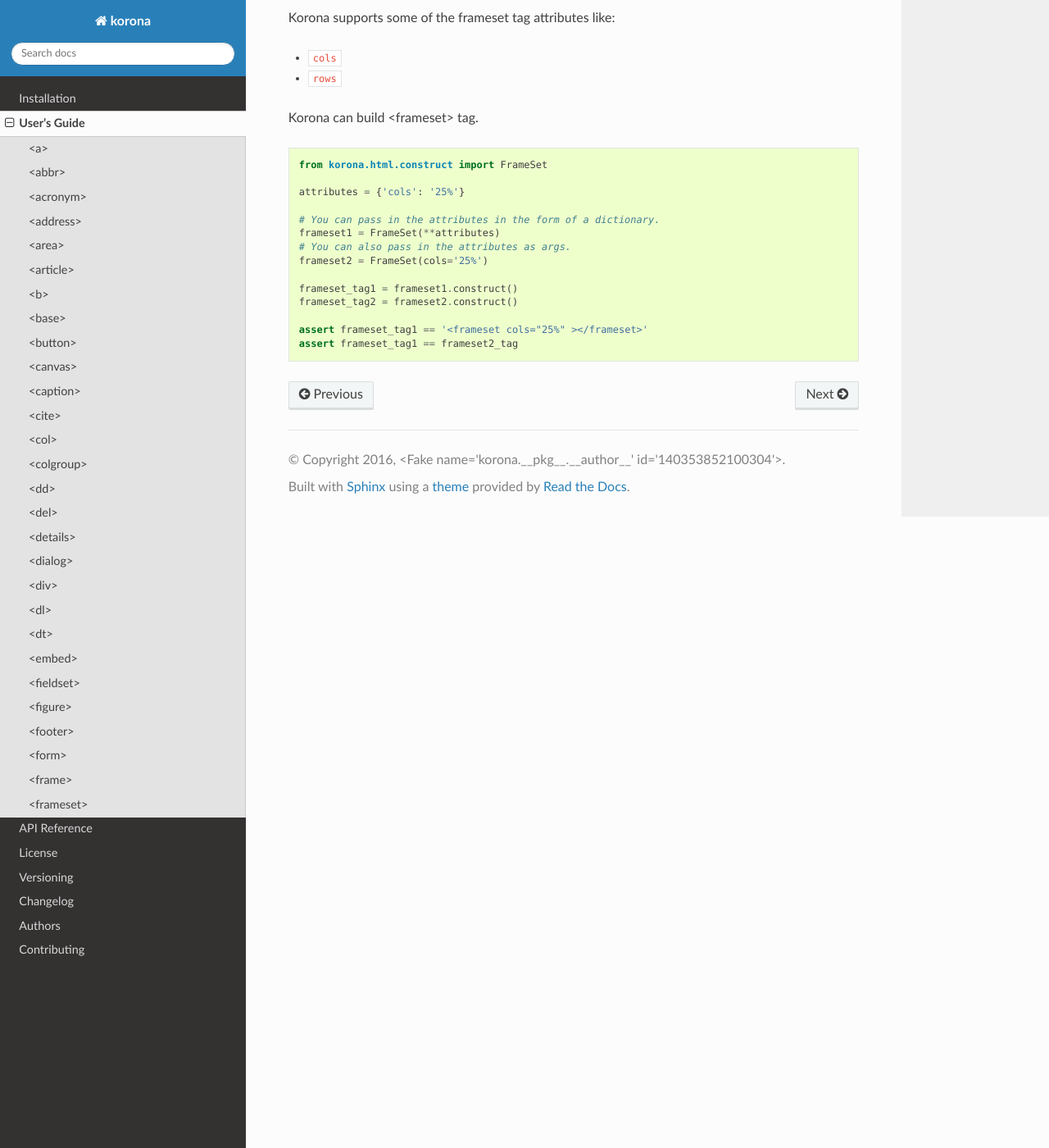
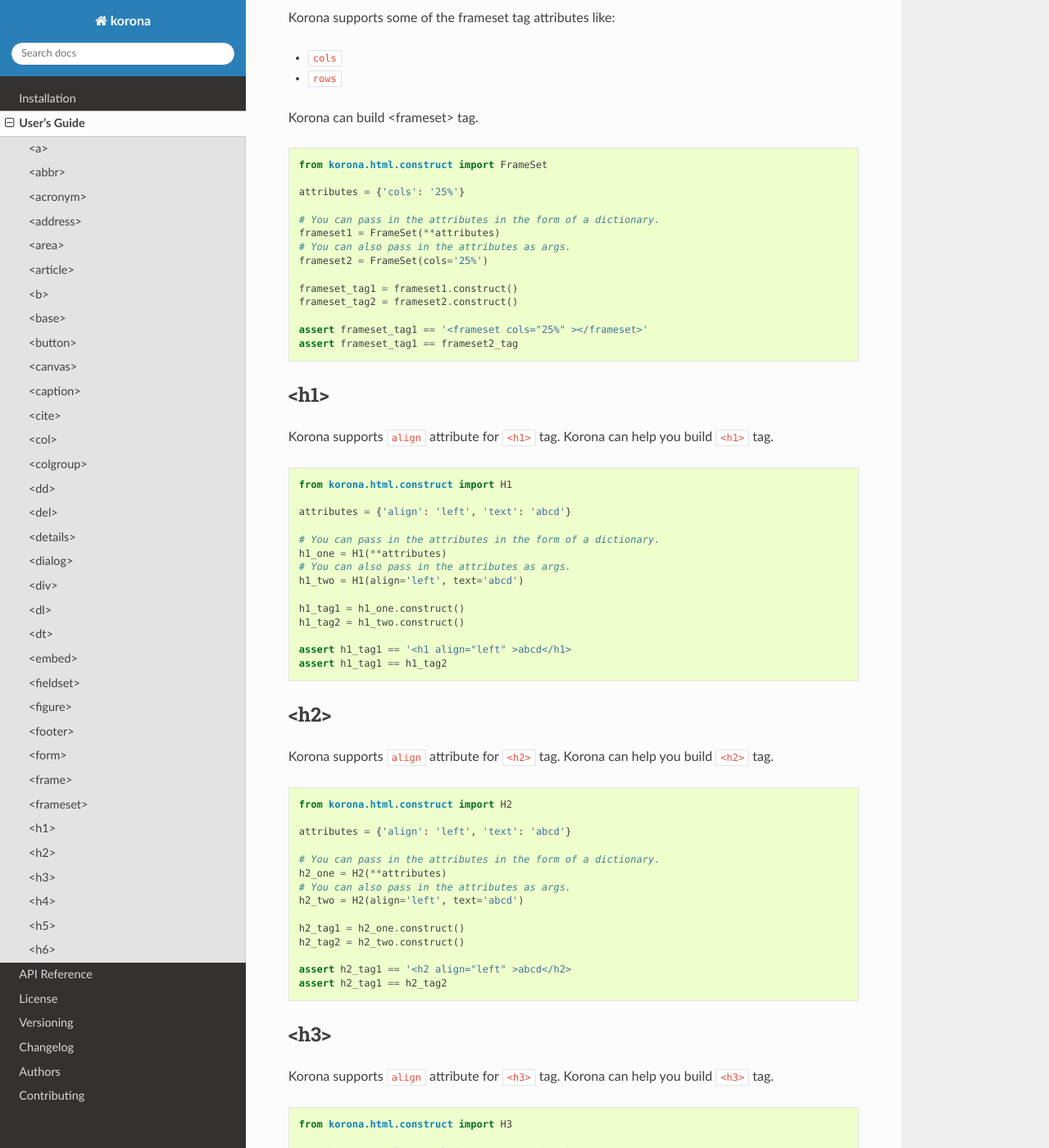
Before and after one commit to bharadwajyarlagadda/korona, a Sphinx documentation site: the page built from docs/guide.rst, in a window 1280 px wide and 1400 px high, scrolled down 13832 px. Shown: the whole window at 82% size. Built offline with Sphinx 7.4.7 and the Read the Docs theme 2.0.0, drawn with Linux system fonts in a browser that asks for light colours; the version number could not be read and is left out; some of the changed text lies outside the part shown.

Commit message:
Added <h1> to <h6> tags to CHANGELOG; Added api reference for H1() to H6() classes; Added examples for constructing <h1> to <h6> tags

```diff
--- a/docs/guide.rst
+++ b/docs/guide.rst
@@ -742,3 +742,135 @@
 
     assert frameset_tag1 == '<frameset cols="25%" ></frameset>'
     assert frameset_tag1 == frameset2_tag
+
+<h1>
+----
+
+Korona supports ``align`` attribute for ``<h1>`` tag. Korona can help you build ``<h1>`` tag.
+
+.. code-block:: python
+
+    from korona.html.construct import H1
+
+    attributes = {'align': 'left', 'text': 'abcd'}
+
+    # You can pass in the attributes in the form of a dictionary.
+    h1_one = H1(**attributes)
+    # You can also pass in the attributes as args.
+    h1_two = H1(align='left', text='abcd')
+
+    h1_tag1 = h1_one.construct()
+    h1_tag2 = h1_two.construct()
+
+    assert h1_tag1 == '<h1 align="left" >abcd</h1>
+    assert h1_tag1 == h1_tag2
+
+<h2>
+----
+
+Korona supports ``align`` attribute for ``<h2>`` tag. Korona can help you build ``<h2>`` tag.
+
+.. code-block:: python
+
+    from korona.html.construct import H2
+
+    attributes = {'align': 'left', 'text': 'abcd'}
+
+    # You can pass in the attributes in the form of a dictionary.
+    h2_one = H2(**attributes)
+    # You can also pass in the attributes as args.
+    h2_two = H2(align='left', text='abcd')
+
+    h2_tag1 = h2_one.construct()
+    h2_tag2 = h2_two.construct()
+
+    assert h2_tag1 == '<h2 align="left" >abcd</h2>
+    assert h2_tag1 == h2_tag2
+
+<h3>
+----
+
+Korona supports ``align`` attribute for ``<h3>`` tag. Korona can help you build ``<h3>`` tag.
+
+.. code-block:: python
+
+    from korona.html.construct import H3
+
+    attributes = {'align': 'left', 'text': 'abcd'}
+
+    # You can pass in the attributes in the form of a dictionary.
+    h3_one = H3(**attributes)
+    # You can also pass in the attributes as args.
+    h3_two = H3(align='left', text='abcd')
+
+    h3_tag1 = h3_one.construct()
+    h3_tag2 = h3_two.construct()
+
+    assert h3_tag1 == '<h3 align="left" >abcd</h3>
+    assert h3_tag1 == h3_tag2
+
+<h4>
+----
+
+Korona supports ``align`` attribute for ``<h4>`` tag. Korona can help you build ``<h4>`` tag.
+
+.. code-block:: python
+
+    from korona.html.construct import H4
+
+    attributes = {'align': 'left', 'text': 'abcd'}
+
+    # You can pass in the attributes in the form of a dictionary.
+    h4_one = H4(**attributes)
+    # You can also pass in the attributes as args.
+    h4_two = H4(align='left', text='abcd')
+
+    h4_tag1 = h4_one.construct()
+    h4_tag2 = h4_two.construct()
+
+    assert h4_tag1 == '<h4 align="left" >abcd</h4>
+    assert h4_tag1 == h4_tag2
+
+<h5>
+----
+
+Korona supports ``align`` attribute for ``<h5>`` tag. Korona can help you build ``<h5>`` tag.
+
+.. code-block:: python
+
+    from korona.html.construct import H5
+
+    attributes = {'align': 'left', 'text': 'abcd'}
+
+    # You can pass in the attributes in the form of a dictionary.
+    h5_one = H5(**attributes)
+    # You can also pass in the attributes as args.
+    h5_two = H5(align='left', text='abcd')
+
+    h5_tag1 = h5_one.construct()
+    h5_tag2 = h5_two.construct()
+
+    assert h5_tag1 == '<h5 align="left" >abcd</h5>
+    assert h5_tag1 == h5_tag2
+
+<h6>
+----
+
+Korona supports ``align`` attribute for ``<h6>`` tag. Korona can help you build ``<h6>`` tag.
+
+.. code-block:: python
+
+    from korona.html.construct import H6
+
+    attributes = {'align': 'left', 'text': 'abcd'}
+
+    # You can pass in the attributes in the form of a dictionary.
+    h6_one = H6(**attributes)
+    # You can also pass in the attributes as args.
+    h6_two = H6(align='left', text='abcd')
+
+    h6_tag1 = h6_one.construct()
+    h6_tag2 = h6_two.construct()
+
+    assert h6_tag1 == '<h6 align="left" >abcd</h6>
+    assert h6_tag1 == h6_tag2
```
Also changed, not shown: CHANGELOG.rst (+23 -1 lines), docs/api.rst (+24 -0 lines).
